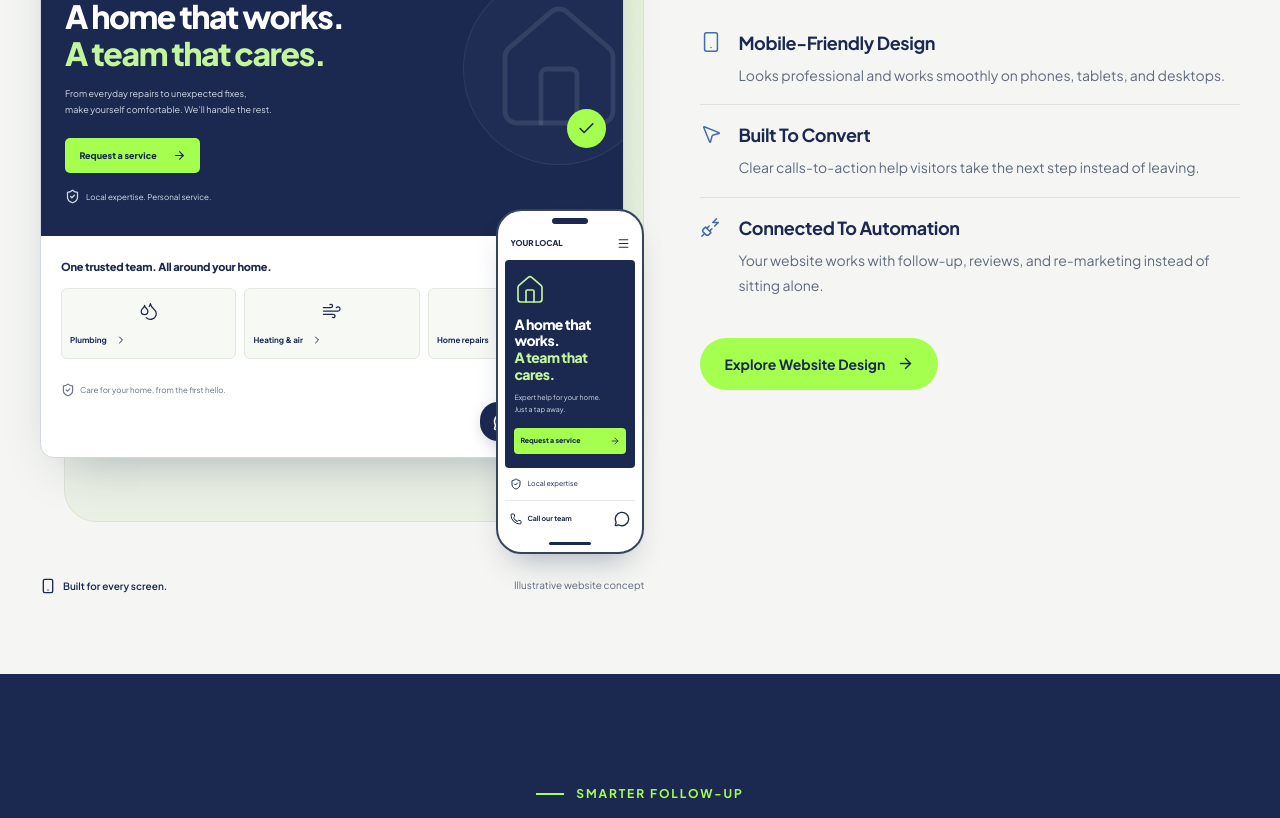
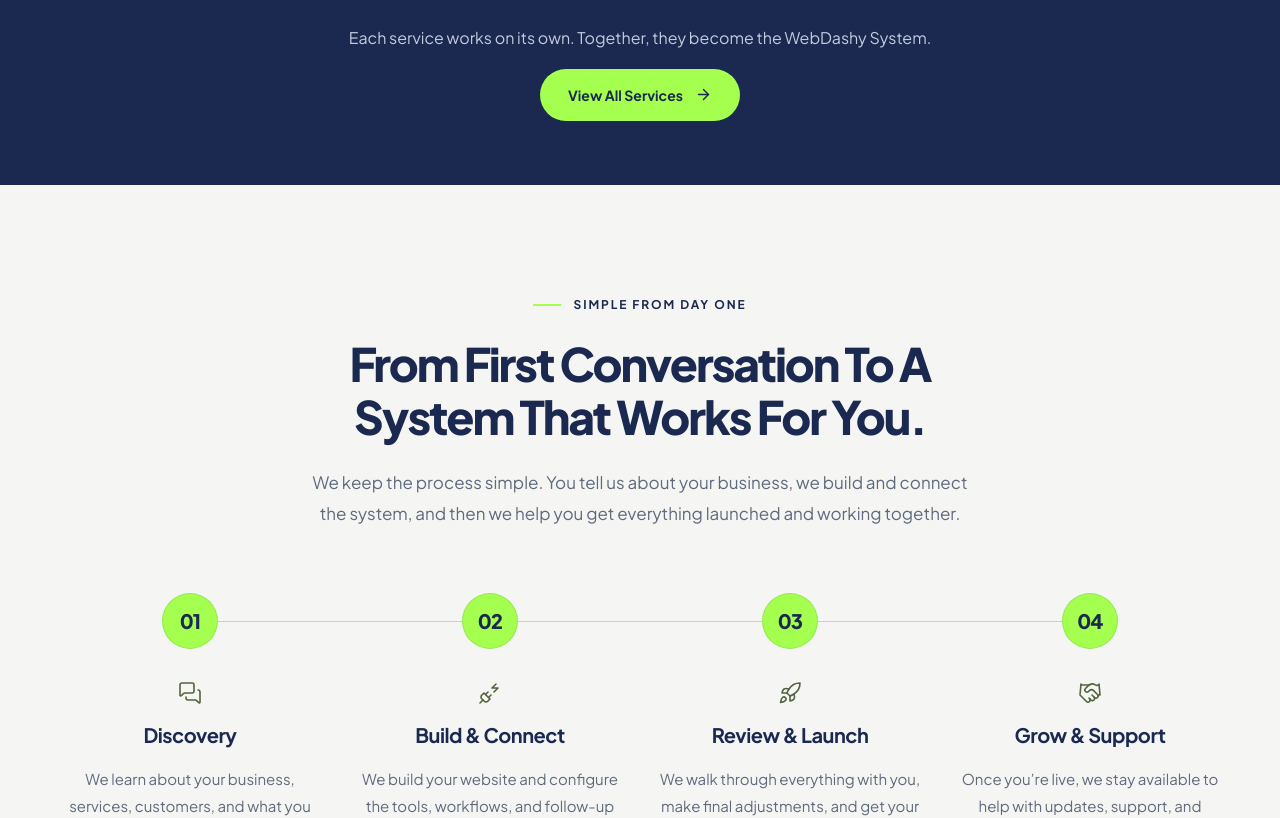
Before and after one commit to garmorpro/webdashy, a Next.js app: page / in a window 1280 px wide. Shown: the part 4360-5178 px from the top of the page. Built offline with nearby package versions, Linux system fonts and the light colour scheme.

Commit message:
Simplify homepage and move service details to dedicated pages

```diff
--- a/src/app/(marketing)/page.tsx
+++ b/src/app/(marketing)/page.tsx
@@ -1,11 +1,8 @@
 import type { Metadata } from "next";
-import { Automation } from "@/components/marketing/automation";
 import { CustomerProblems } from "@/components/marketing/customer-problems";
-import { MobileCrm } from "@/components/marketing/mobile-crm";
 import { ServicesOverview } from "@/components/marketing/services-overview";
 import { HowItWorks } from "@/components/marketing/how-it-works";
 import { Hero } from "@/components/marketing/hero";
-import { WebsiteDesign } from "@/components/marketing/website-design";
 import { WebDashySystem } from "@/components/marketing/webdashy-system";
 
 export const metadata: Metadata = {
@@ -20,9 +17,6 @@
       <Hero />
       <CustomerProblems />
       <WebDashySystem />
-      <WebsiteDesign />
-      <Automation />
-      <MobileCrm />
       <ServicesOverview />
       <HowItWorks />
     </>
```
